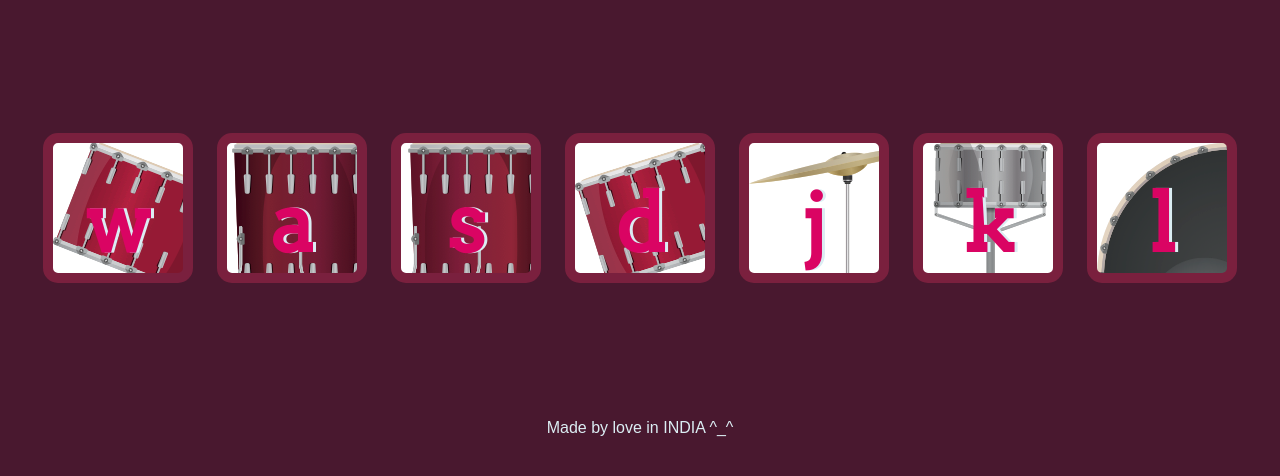
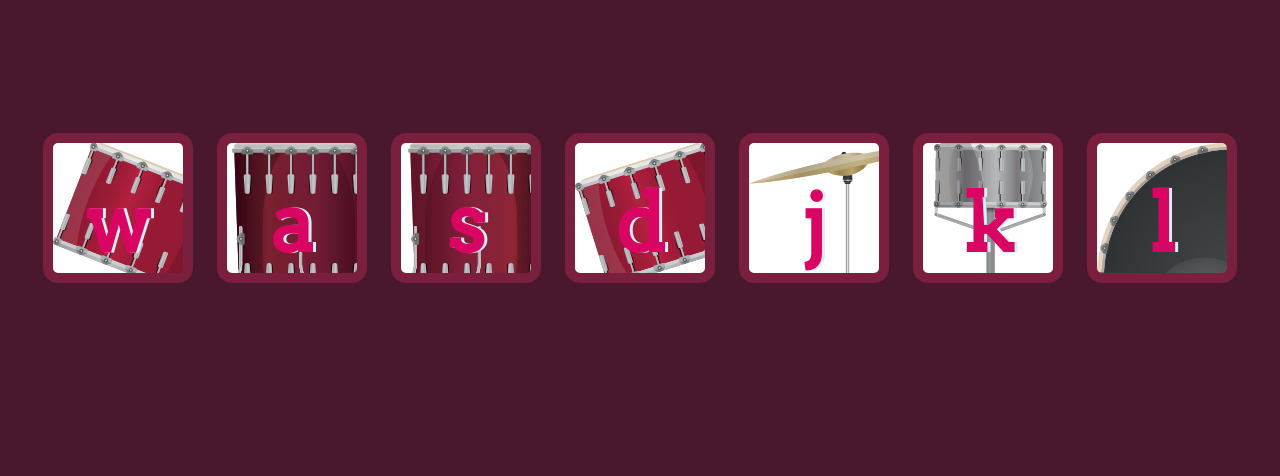
Before and after one commit to PrasanBora/Drum-Kit, a plain HTML site: page index.html in a window 1280 px wide. Shown: the part 156-632 px from the top of the page. Drawn offline with Linux system fonts and the light colour scheme.

Commit message:
Update index.html

```diff
--- a/index.html
+++ b/index.html
@@ -23,7 +23,7 @@
 
   <script src="index.js"></script>
   <footer>
-    Made by love in INDIA ^_^
+    <!--Made by love in INDIA ^_^ -->
   </footer>
 </body>
 
```
